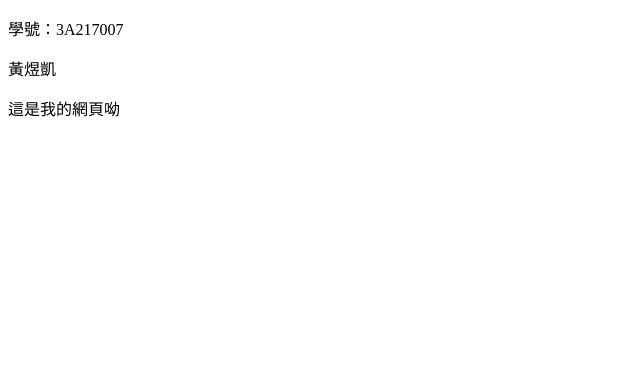
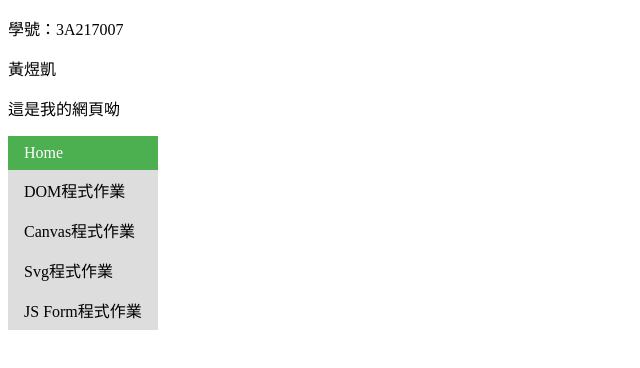
Before and after one commit to ppatpattw/ppatpattw.github.io, a plain HTML site: page index.html in a window 1280 px wide. Shown: the whole page, without its empty margins (0-640 px from the left). Drawn offline with Linux system fonts and the light colour scheme.

Commit message:
我得愛的

```diff
--- a/index.html
+++ b/index.html
@@ -3,11 +3,47 @@
 <head>
 <meta charset = "UTF-8">
 <title>我的第一個網頁</title>
+<style>
+ul {
+    list-style-type: none;
+    margin: 0;
+    padding: 0;
+	width: 150px;
+}
+li a {
+    display: block;
+    background-color: #dddddd;
+	color: #000;
+    padding: 8px 16px;
+    text-decoration: none;
+}
+li a:hover {
+    background-color: #555;
+    color: white;
+}
+
+li a.xxx {
+    background-color: #4CAF50;
+    color: white;
+}
+
+li a:hover:not(.xxx) {
+    background-color: #555;
+    color: white;
+}
+}
+</style>
 </head>
-<body>
 <body>
 <p>學號：3A217007</p>
 <p>黃煜凱</p>
 <p>這是我的網頁呦</p>
+<ul>
+  <li><a class="xxx"  href="index.html">Home</a></li>
+  <li><a href="a01.html">DOM程式作業</a></li>
+  <li><a href="b01.html">Canvas程式作業</a></li>
+  <li><a href="c01.html">Svg程式作業</a></li>
+  <li><a href="d01.html">JS Form程式作業</a></li>
+</ul>
 </body>
 </html>
```
